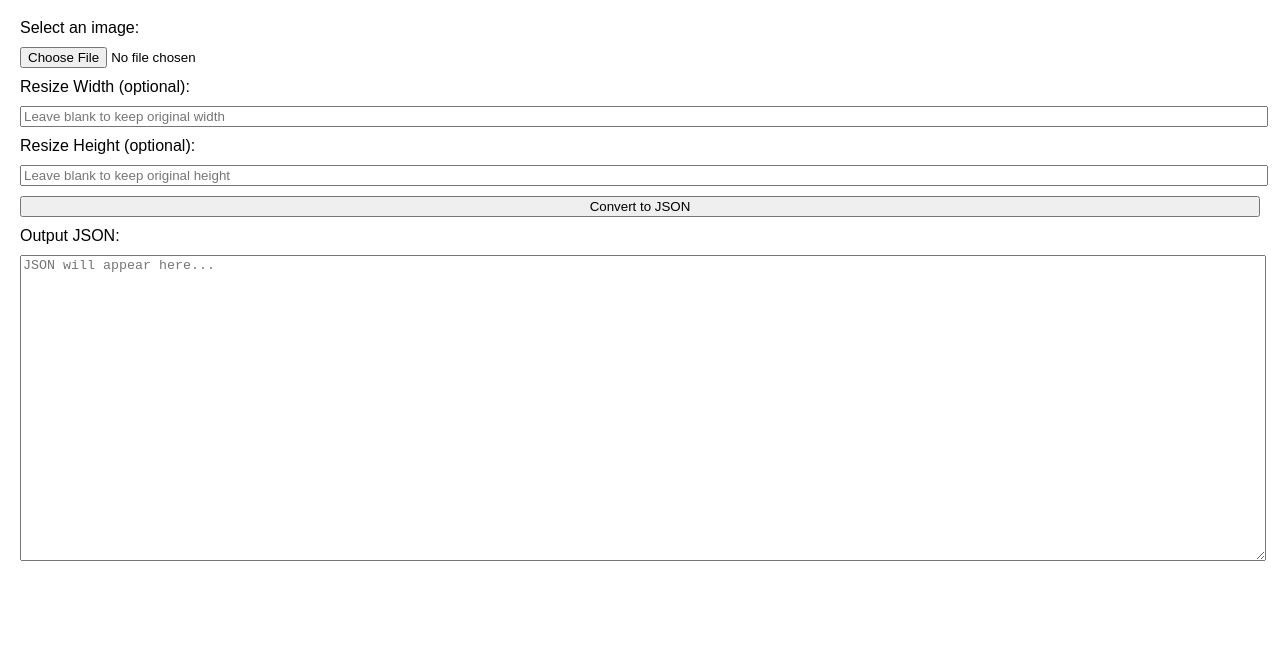
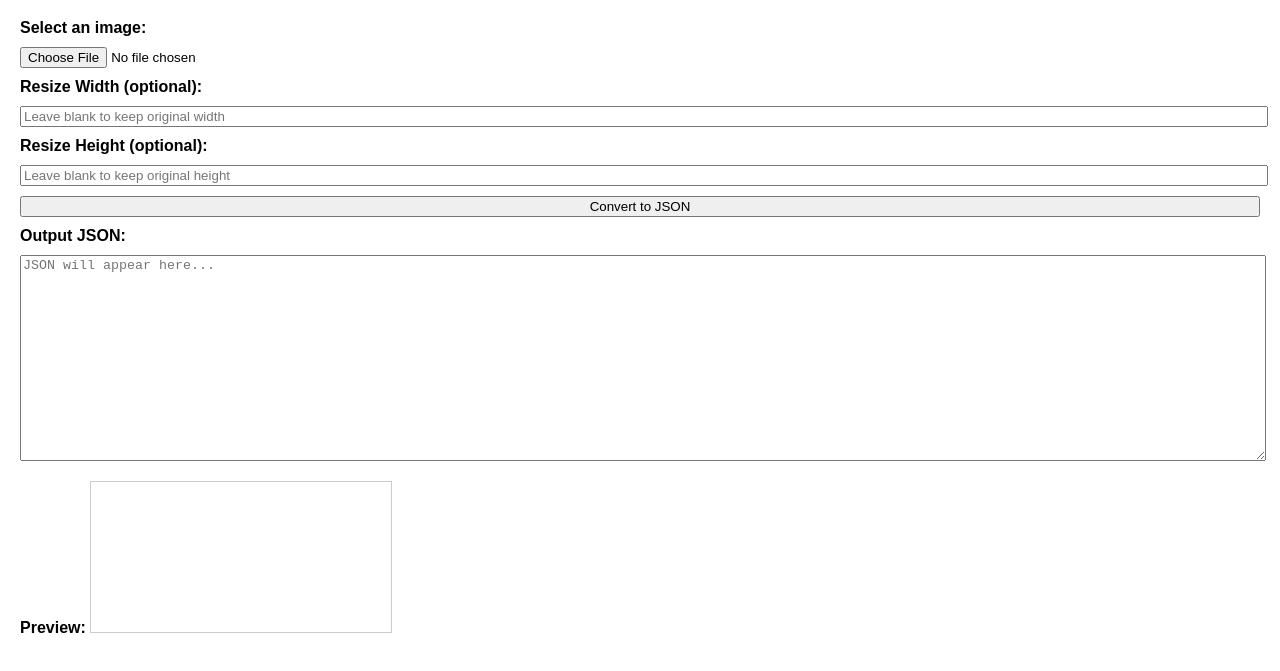
Before and after one commit to skittleguy/Robloxtest, a plain HTML site: page index.html in a window 1280 px wide. Shown: the part 61-732 px from the top of the page. Drawn offline with Linux system fonts and the light colour scheme.

Commit message:
Update index.html

```diff
--- a/index.html
+++ b/index.html
@@ -7,8 +7,9 @@
 <style>
     body { font-family: Arial, sans-serif; margin: 20px; }
     input, button, textarea { display: block; margin: 10px 0; width: 100%; }
-    textarea { height: 300px; }
-    label { margin-top: 10px; }
+    textarea { height: 200px; }
+    label { margin-top: 10px; font-weight: bold; }
+    #preview { border: 1px solid #ccc; margin-top: 10px; }
 </style>
 </head>
 <body>
@@ -28,6 +29,9 @@
     <label>Output JSON:</label>
     <textarea id="jsonOutput" placeholder="JSON will appear here..."></textarea>
 
+    <label>Preview:</label>
+    <canvas id="preview"></canvas>
+
     <script src="script.js"></script>
 </body>
 </html>
```
